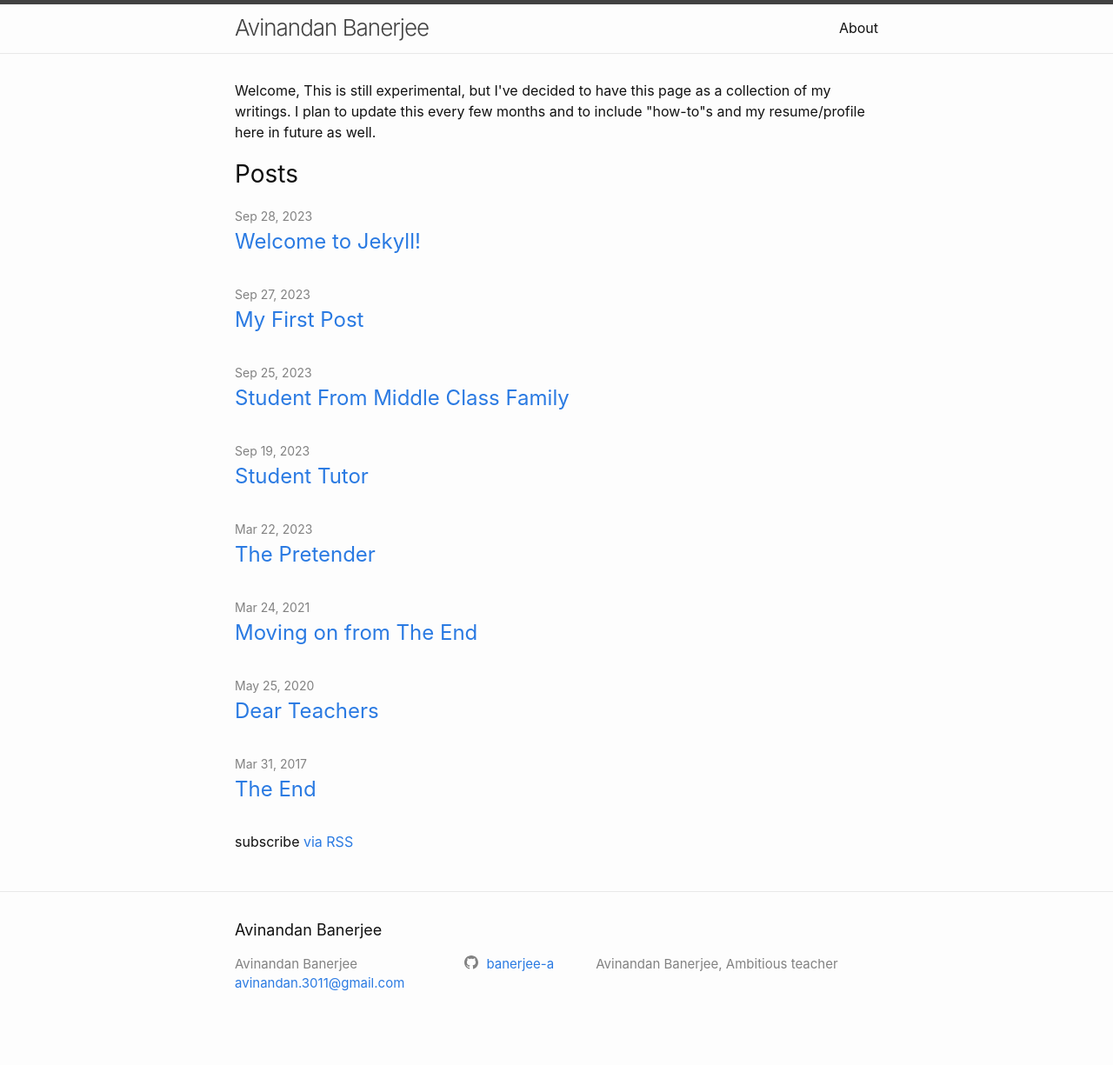
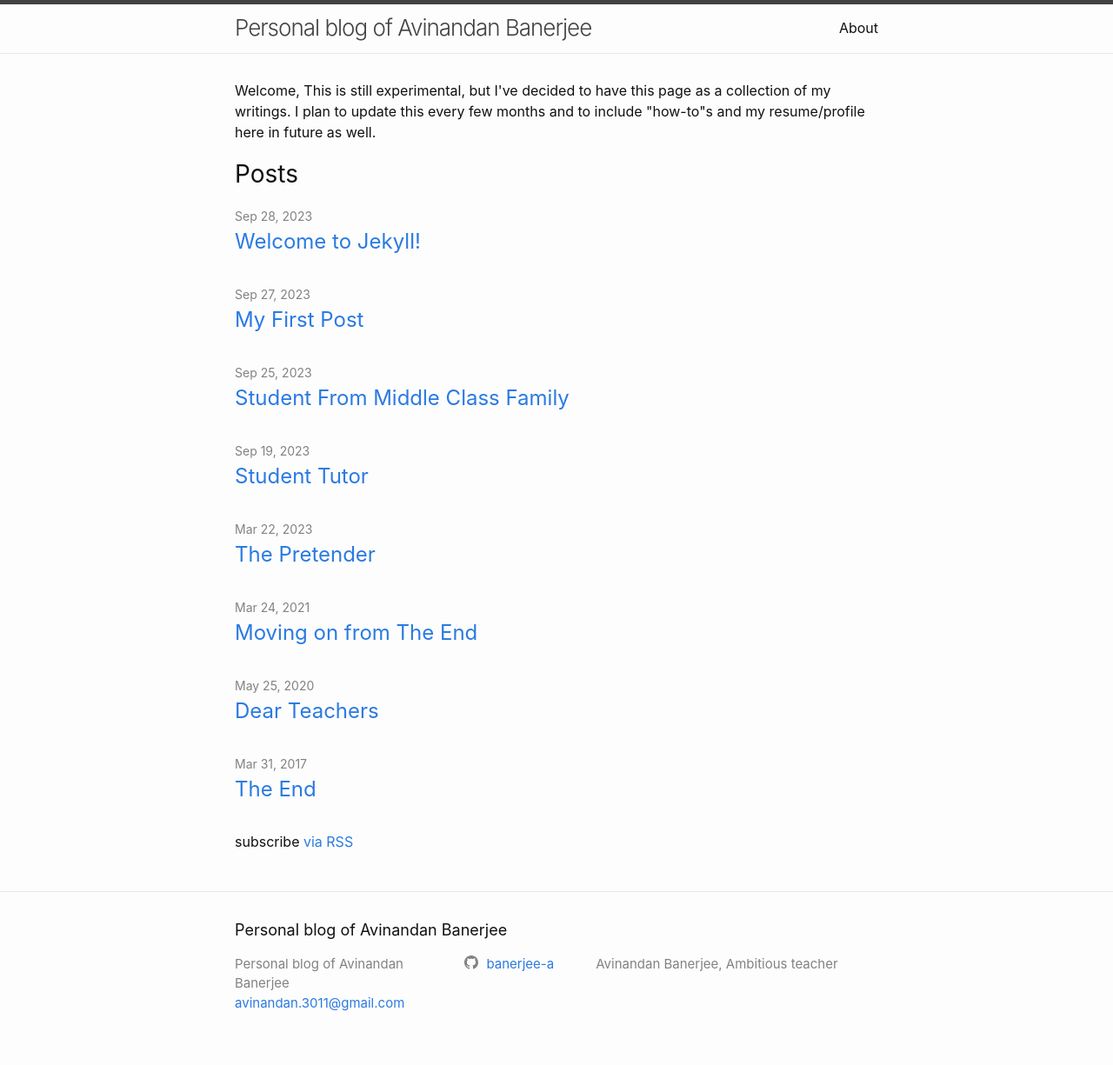
Before and after one commit to banerjee-a/banerjee-a.github.io, a Jekyll site: the page built from index.markdown, in a window 1280 px wide. Shown: the whole page at 87% size. Built offline with Jekyll 4.4.1, drawn with Linux system fonts in a browser that asks for light colours; before the commit the page ends 1203 px from its top, so only the background shows below that.

Commit message:
upd title

```diff
--- a/_config.yml
+++ b/_config.yml
@@ -18,7 +18,7 @@
 # You can create any custom variable you would like, and they will be accessible
 # in the templates via {{ site.myvariable }}.
 
-title: Avinandan Banerjee
+title: Personal blog of Avinandan Banerjee
 email: avinandan.3011@gmail.com
 description: # >- this means to ignore newlines until "baseurl:"
 # Write an awesome description for your new site here. You can edit this
```
